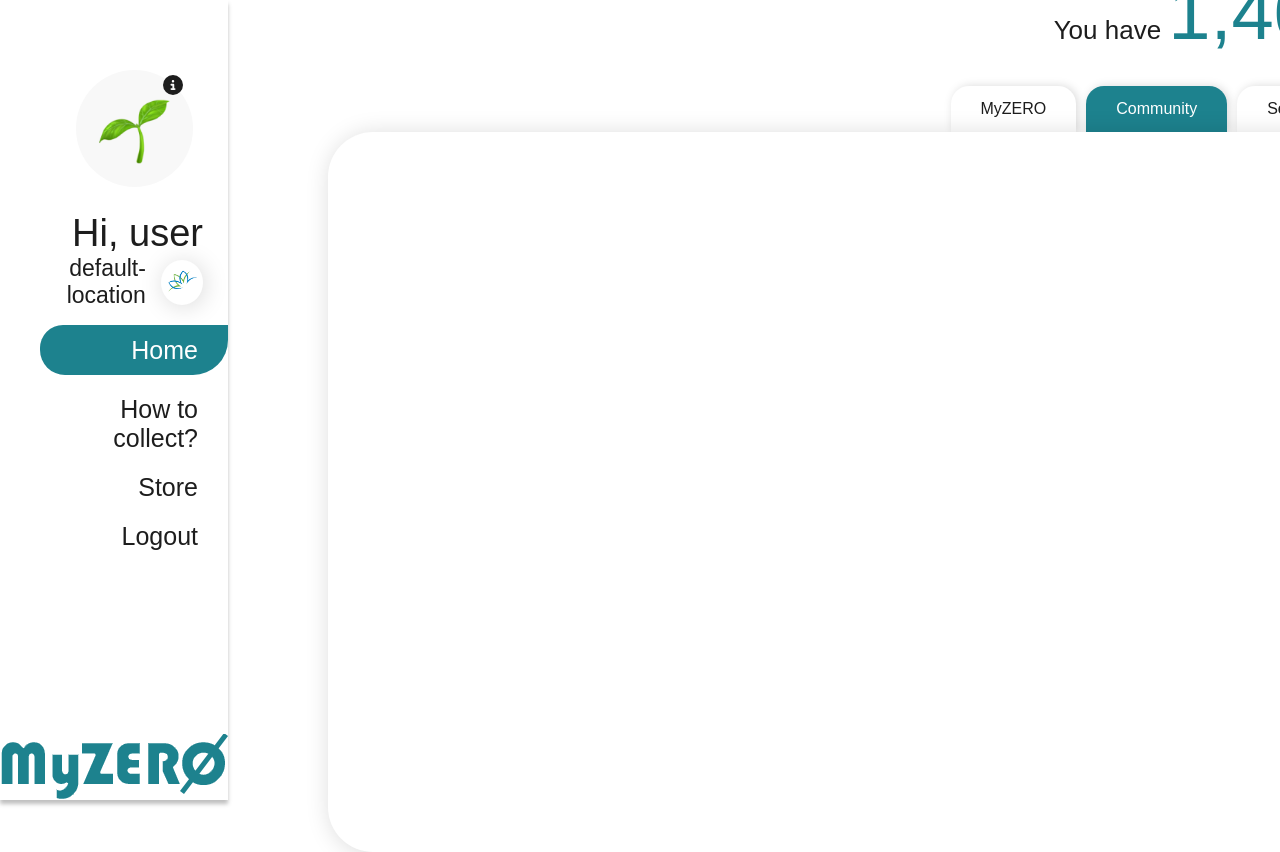
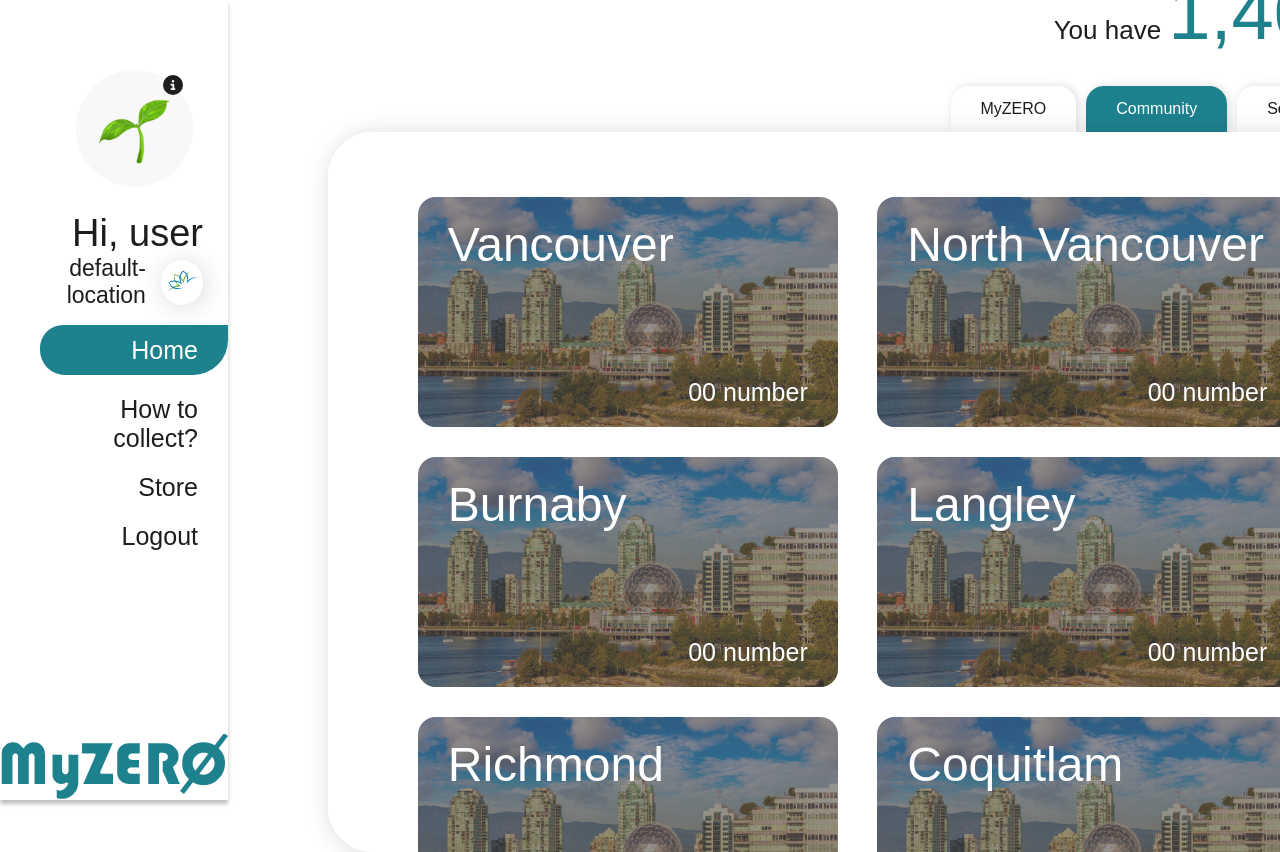
Before and after one commit to Hyerin22/MyZERO, a React (Create React App) app in the folder react-front-end/: page / in a window 1280 px wide. Both pictures are taken after a click on the button "Community". Shown: the top 852 px of the page. Built offline with nearby package versions, Linux system fonts and the light colour scheme.

Commit message:
community tab first page

```diff
--- /dev/null
+++ b/react-front-end/src/pages/Community.js
@@ -0,0 +1,23 @@
+import React from "react";
+
+// styles
+import "../styles/Community.scss";
+
+// components
+import City from "../components/City";
+
+// imgs
+import vancouver from "../img/vancouver.jpeg";
+
+export default function Community() {
+  return (
+    <div className="community-cont">
+      <City cityName="Vancouver" cityImg={vancouver} joinedPeople="00" />
+      <City cityName="North Vancouver" cityImg={vancouver} joinedPeople="00" />
+      <City cityName="Burnaby" cityImg={vancouver} joinedPeople="00" />
+      <City cityName="Langley" cityImg={vancouver} joinedPeople="00" />
+      <City cityName="Richmond" cityImg={vancouver} joinedPeople="00" />
+      <City cityName="Coquitlam" cityImg={vancouver} joinedPeople="00" />
+    </div>
+  );
+}
--- a/react-front-end/src/pages/Home.js
+++ b/react-front-end/src/pages/Home.js
@@ -14,10 +14,11 @@ import TabGroup from "../components/TabGroup";
 
 // pages
 import HomeMyZERO from "./HomeMyZERO";
+import Community from "./Community";
 
 // images
 import ratingSecond from "../img/rating-second.png";
-import vancouver from "../img/vancouver-symbol.jpeg";
+import vancSymbol from "../img/vancouver-symbol.jpeg";
 
 export default function Home() {
   // for the tab menu
@@ -25,7 +26,7 @@ export default function Home() {
 
   const tabPages = {
     MyZERO: HomeMyZERO,
-    Community: null,
+    Community: Community,
     Setting: null,
   };
 
@@ -34,7 +35,7 @@ export default function Home() {
       <div className="sidebar">
         <div className="sidebar-top">
           <RatingProfile ratingImage={ratingSecond} />
-          <Profile symbol={vancouver} />
+          <Profile symbol={vancSymbol} />
         </div>
         <div className="nav">
           <Nav />
--- /dev/null
+++ b/react-front-end/src/styles/Community.scss
@@ -0,0 +1,10 @@
+.community-cont {
+  display: grid;
+  grid-template-columns: 1fr 1fr;
+  justify-items: center;
+  grid-gap: 30px 0px;
+
+  div {
+    flex: 1;
+  }
+}
```
